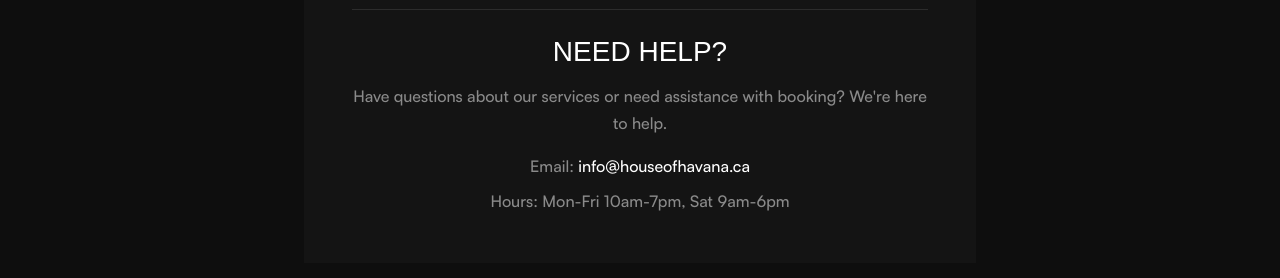
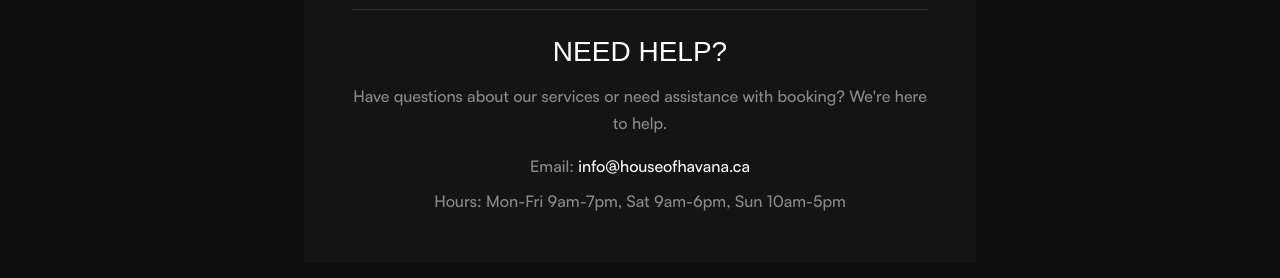
Before and after one commit to houseofhavana/house-of-havana, a Next.js app: page /book in a window 1280 px wide. Shown: the part 909-1187 px from the top of the page. Built offline with nearby package versions, Linux system fonts and the light colour scheme; a web font is replaced by a local one.

Commit message:
fix(seo): correct booking hours and page semantics; remove unsupported search schema

```diff
--- a/app/book/page.tsx
+++ b/app/book/page.tsx
@@ -77,7 +77,7 @@ const BookPage = () => (
                 </a>
               </p>
               <p className="text-foreground/50">
-                Hours: Mon-Fri 10am-7pm, Sat 9am-6pm
+                Hours: Mon-Fri 9am-7pm, Sat 9am-6pm, Sun 10am-5pm
               </p>
             </div>
           </div>
```
